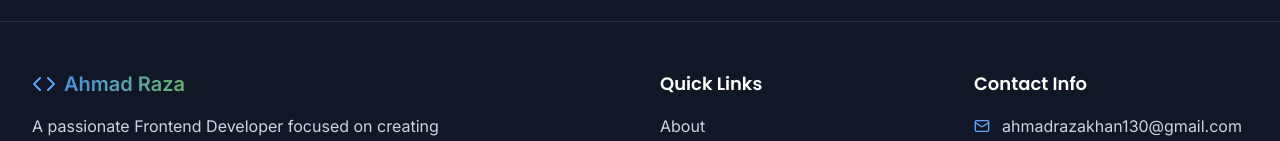
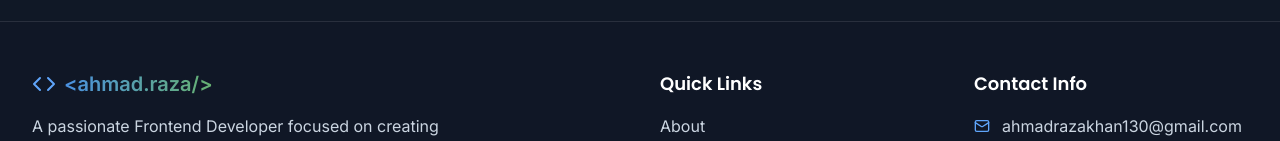
Before and after one commit to AhmadRazaKhan313/ahmad-portfolio, a React (Vite) app: page / in a window 1280 px wide. Shown: the part 4701-4842 px from the top of the page. Built offline with nearby package versions, Linux system fonts and the light colour scheme.

Commit message:
footerlogo fixes

```diff
--- a/src/components/footer/Footer.tsx
+++ b/src/components/footer/Footer.tsx
@@ -11,7 +11,7 @@ const Footer: React.FC = () => {
           <div className="md:col-span-2">
             <div className="flex items-center space-x-2 text-xl font-semibold mb-4">
               <Code className="w-6 h-6 text-accent" />
-              <span className="gradient-text-primary">Ahmad Raza</span>
+            <span className="gradient-text-primary">  &lt;ahmad.raza/&gt;</span>
             </div>
             <p className="text-text-secondary mb-6 max-w-md">
               A passionate Frontend Developer focused on creating beautiful and functional web experiences with modern technologies.
```
